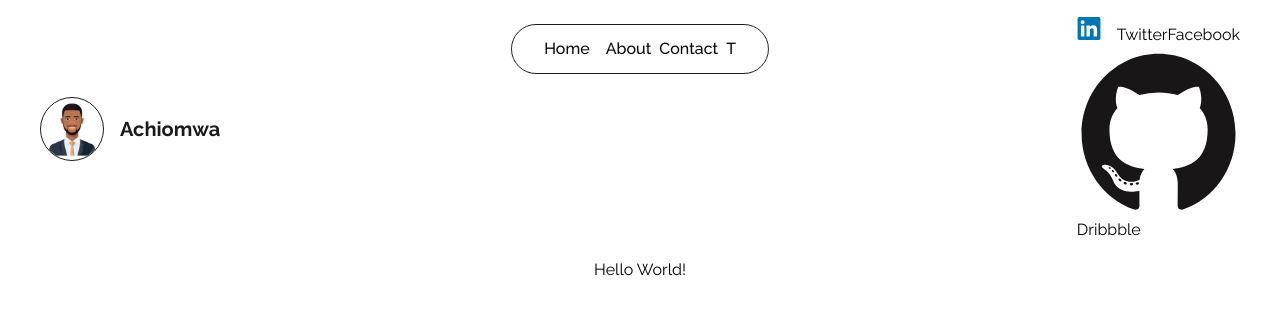
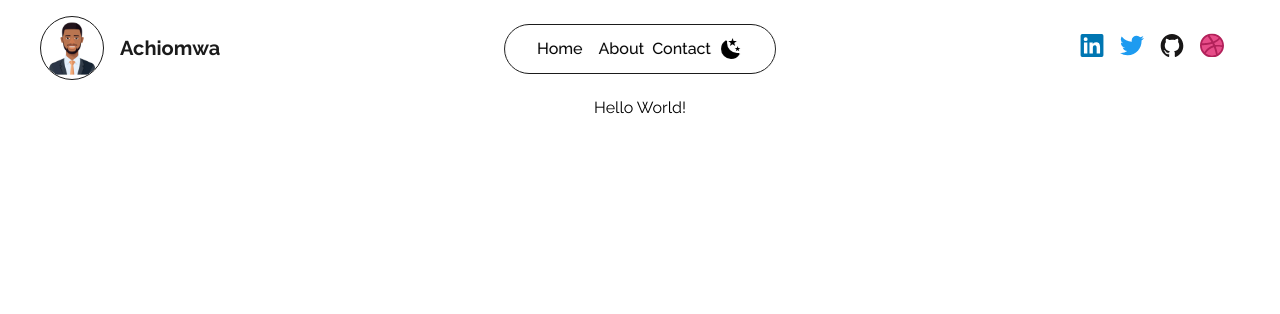
Before and after one commit to houdinipapi/blog-application, a Next.js app in the folder blog/: page / in a window 1280 px wide. Shown: the top 314 px of the page. Built offline with nearby package versions, Linux system fonts and the light colour scheme.

Commit message:
chore: Add Twitter and Dribbble icons to Header component

```diff
--- a/blog/src/components/Header/index.tsx
+++ b/blog/src/components/Header/index.tsx
@@ -3,6 +3,9 @@ import Logo from './Logo';
 import Link from 'next/link';
 import LinkedinIcon from '../Icons/Icons';
 import Github from '../Icons/Github';
+import TwitterIcon from '../Icons/Twitter';
+import DribbleIcon from '../Icons/Dribbble';
+import SunIcon from '../Icons/Sun';
 
 const Header = () => {
   return (
@@ -12,14 +15,48 @@ const Header = () => {
         <Link href="/" className='mr-2' title='Home'>Home</Link>
         <Link href="/about" className='mx-2' title='About'>About</Link>
         <Link href="/contact" className='mr-2' title='Contact'>Contact</Link>
-        <button>T</button>
+        <button title="Toggle Theme">
+          <SunIcon className={undefined} />
+        </button>
       </nav>
       <div>
-        <a title='LinkedinIcon' href="http://example.com" className='inline-block w-6 h-6 mr-4'><LinkedinIcon className={undefined} /></a>
-        <a href="http://example.com">Twitter</a>
-        <a href="http://example.com">Facebook</a>
-        <a title='GithubIcon' href="http://example.com"><Github className={undefined} /></a>
-        <a href="http://example.com">Dribbble</a>
+
+        {/* Linkedin */}
+        <a
+          title='LinkedinIcon'
+          href="http://example.com"
+          className='inline-block w-6 h-6 mr-4'
+        >
+          <LinkedinIcon className="hover:scale-125 transition-all ease duration-200" />
+        </a>
+
+        {/* Twitter */}
+        <a
+          title='TwitterIcon'
+          href="http://example.com"
+          className='inline-block w-6 h-6 mr-4'
+        >
+          <TwitterIcon className="hover:scale-125 transition-all ease duration-200" />
+        </a>
+
+        {/* Github */}
+        <a
+          title='GithubIcon'
+          href="http://example.com"
+          className='inline-block w-6 h-6 mr-4'
+        >
+          <Github className="hover:scale-125 transition-all ease duration-200" />
+        </a>
+
+        {/* Dribble */}
+        <a
+          title='DribbbleIcon'
+          href="http://example.com"
+          className='inline-block w-6 h-6 mr-4'
+        >
+          <DribbleIcon className="hover:scale-125 transition-all ease duration-200" />
+        </a>
+
       </div>
     </header>
   );
--- a/blog/src/components/Icons/Moon.tsx
+++ b/blog/src/components/Icons/Moon.tsx
@@ -8,103 +8,175 @@ const MoonIcon = ({className, ...rest}: {className: any}) => (
     width="24"
     height="24"
     viewBox="0 0 24 24"
+    {...rest}
     className={cx("w-full h-auto", className)}
-    {...rest}
   >
-    <path fill="rgba(255, 255, 255, 0)" d="M0 0h24v24H0z" />
-    <g>
-      <animateTransform
-        fill="none"
-        stroke="currentColor"
-        strokeDasharray={2}
-        strokeDashoffset={2}
-        strokeLinecap="round"
-        strokeWidth={2}
-        attributeName="transform"
-        dur="30s"
-        repeatCount="indefinite"
-        type="rotate"
-        values="0 12 12;360 12 12"
-      />
+    <g
+      fill="none"
+      stroke="currentColor"
+      strokeLinecap="round"
+      strokeLinejoin="round"
+      strokeWidth="2"
+    >
+      <g strokeDasharray="2">
+        <path d="M12 21v1M21 12h1M12 3v-1M3 12h-1">
+          <animate
+            fill="freeze"
+            attributeName="stroke-dashoffset"
+            dur="0.2s"
+            values="4;2"
+          />
+        </path>
+        <path d="M18.5 18.5l0.5 0.5M18.5 5.5l0.5 -0.5M5.5 5.5l-0.5 -0.5M5.5 18.5l-0.5 0.5">
+          <animate
+            fill="freeze"
+            attributeName="stroke-dashoffset"
+            begin="0.2s"
+            dur="0.2s"
+            values="4;2"
+          />
+        </path>
+      </g>
+      <path
+        fill="currentColor"
+        d="M7 6 C7 12.08 11.92 17 18 17 C18.53 17 19.05 16.96 19.56 16.89 C17.95 19.36 15.17 21 12 21 C7.03 21 3 16.97 3 12 C3 8.83 4.64 6.05 7.11 4.44 C7.04 4.95 7 5.47 7 6 Z"
+        opacity="0"
+      >
+        <set attributeName="opacity" begin="0.5s" to="1" />
+      </path>
     </g>
-    <g fill="currentColor">
-      <path d="m15.22 6.03 2.53-1.94L14.56 4 13.5 1l-1.06 3-3.19.09 2.53 1.94-.91 3.06 2.63-1.81 2.63 1.81-.91-3.06Z">
+    <g fill="currentColor" fillOpacity="0">
+      <path d="m15.22 6.03l2.53-1.94L14.56 4L13.5 1l-1.06 3l-3.19.09l2.53 1.94l-.91 3.06l2.63-1.81l2.63 1.81z">
+        <animate
+          id="lineMdSunnyFilledLoopToMoonFilledLoopTransition0"
+          fill="freeze"
+          attributeName="fill-opacity"
+          begin="0.6s;lineMdSunnyFilledLoopToMoonFilledLoopTransition0.begin+6s"
+          dur="0.4s"
+          values="0;1"
+        />
         <animate
           fill="freeze"
           attributeName="fill-opacity"
+          begin="lineMdSunnyFilledLoopToMoonFilledLoopTransition0.begin+2.2s"
           dur="0.4s"
           values="1;0"
         />
       </path>
-      <path d="M19.61 12.25 21.25 11l-2.06-.05L18.5 9l-.69 1.95-2.06.05 1.64 1.25-.59 1.98 1.7-1.17 1.7 1.17-.59-1.98Z">
+      <path d="M13.61 5.25L15.25 4l-2.06-.05L12.5 2l-.69 1.95L9.75 4l1.64 1.25l-.59 1.98l1.7-1.17l1.7 1.17z">
         <animate
           fill="freeze"
           attributeName="fill-opacity"
-          begin="0.2s"
+          begin="lineMdSunnyFilledLoopToMoonFilledLoopTransition0.begin+3s"
+          dur="0.4s"
+          values="0;1"
+        />
+        <animate
+          fill="freeze"
+          attributeName="fill-opacity"
+          begin="lineMdSunnyFilledLoopToMoonFilledLoopTransition0.begin+5.2s"
+          dur="0.4s"
+          values="1;0"
+        />
+      </path>
+      <path d="M19.61 12.25L21.25 11l-2.06-.05L18.5 9l-.69 1.95l-2.06.05l1.64 1.25l-.59 1.98l1.7-1.17l1.7 1.17z">
+        <animate
+          fill="freeze"
+          attributeName="fill-opacity"
+          begin="lineMdSunnyFilledLoopToMoonFilledLoopTransition0.begin+0.4s"
+          dur="0.4s"
+          values="0;1"
+        />
+        <animate
+          fill="freeze"
+          attributeName="fill-opacity"
+          begin="lineMdSunnyFilledLoopToMoonFilledLoopTransition0.begin+2.8s"
+          dur="0.4s"
+          values="1;0"
+        />
+      </path>
+      <path d="m20.828 9.731l1.876-1.439l-2.366-.067L19.552 6l-.786 2.225l-2.366.067l1.876 1.439L17.601 12l1.951-1.342L21.503 12z">
+        <animate
+          fill="freeze"
+          attributeName="fill-opacity"
+          begin="lineMdSunnyFilledLoopToMoonFilledLoopTransition0.begin+3.4s"
+          dur="0.4s"
+          values="0;1"
+        />
+        <animate
+          fill="freeze"
+          attributeName="fill-opacity"
+          begin="lineMdSunnyFilledLoopToMoonFilledLoopTransition0.begin+5.6s"
           dur="0.4s"
           values="1;0"
         />
       </path>
     </g>
-    <g
-      fill="currentColor"
-      stroke="currentColor"
-      strokeLinecap="round"
-      strokeLinejoin="round"
-      strokeWidth={2}
-    >
-      <path d="M7 6a10.994 10.994 0 0 0 12.56 10.89C17.95 19.36 15.17 21 12 21a9 9 0 0 1-9-9c0-3.17 1.64-5.95 4.11-7.56C7.04 4.95 7 5.47 7 6Z" />
-      <set attributeName="opacity" begin="0.6s" to={0} />
-    </g>
-    <mask id="a">
-      <circle cx={12} cy={12} r={12} fill="#fff" />
-      <circle cx={18} cy={6} r={12} fill="#fff">
+    <mask id="lineMdSunnyFilledLoopToMoonFilledLoopTransition1">
+      <circle cx="12" cy="12" r="12" fill="#fff" />
+      <circle cx="22" cy="2" r="3" fill="#fff">
         <animate
           fill="freeze"
           attributeName="cx"
-          begin="0.6s"
+          begin="0.1s"
           dur="0.4s"
-          values="18;22"
+          values="22;18"
         />
         <animate
           fill="freeze"
           attributeName="cy"
-          begin="0.6s"
+          begin="0.1s"
           dur="0.4s"
-          values="6;2"
+          values="2;6"
         />
         <animate
           fill="freeze"
           attributeName="r"
-          begin="0.6s"
+          begin="0.1s"
           dur="0.4s"
-          values="12;3"
+          values="3;12"
         />
       </circle>
-      <circle cx={18} cy={6} r={10}>
+      <circle cx="22" cy="2" r="1">
         <animate
           fill="freeze"
           attributeName="cx"
-          begin="0.6s"
+          begin="0.1s"
           dur="0.4s"
-          values="18;22"
+          values="22;18"
         />
         <animate
           fill="freeze"
           attributeName="cy"
-          begin="0.6s"
+          begin="0.1s"
           dur="0.4s"
-          values="6;2"
+          values="2;6"
         />
         <animate
           fill="freeze"
           attributeName="r"
-          begin="0.6s"
+          begin="0.1s"
           dur="0.4s"
-          values="10;1"
+          values="1;10"
         />
       </circle>
     </mask>
+    <circle
+      cx="12"
+      cy="12"
+      r="6"
+      fill="currentColor"
+      mask="url(#lineMdSunnyFilledLoopToMoonFilledLoopTransition1)"
+    >
+      <set attributeName="opacity" begin="0.5s" to="0" />
+      <animate
+        fill="freeze"
+        attributeName="r"
+        begin="0.1s"
+        dur="0.4s"
+        values="6;10"
+      />
+    </circle>
   </svg>
 )
 
--- a/blog/src/components/Icons/Sun.tsx
+++ b/blog/src/components/Icons/Sun.tsx
@@ -5,161 +5,154 @@ import * as React from "react"
 const SunIcon = ({className, ...rest}: {className: any}) => (
   <svg
     xmlns="http://www.w3.org/2000/svg"
-    width="1em"
-    height="1em"
+    width="24"
+    height="24"
     viewBox="0 0 24 24"
+    {...rest}
     className={cx("w-full h-auto", className)}
-    {...rest}
   >
+    <rect x="0" y="0" width="24" height="24" fill="rgba(255, 255, 255, 0)" />
     <g
       fill="none"
       stroke="currentColor"
-      strokeDasharray={2}
+      strokeDasharray="2"
+      strokeDashoffset="2"
       strokeLinecap="round"
-      strokeLinejoin="round"
-      strokeWidth={2}
+      strokeWidth="2"
     >
-      <path d="M12 21v1m9-10h1M12 3V2M3 12H2">
+      <path d="M0 0">
+        <animate
+          fill="freeze"
+          attributeName="d"
+          begin="1.2s"
+          dur="0.2s"
+          values="M12 19v1M19 12h1M12 5v-1M5 12h-1;M12 21v1M21 12h1M12 3v-1M3 12h-1"
+        />
         <animate
           fill="freeze"
           attributeName="stroke-dashoffset"
+          begin="1.2s"
           dur="0.2s"
-          values="4;2"
+          values="2;0"
         />
       </path>
-      <path d="m18.5 18.5.5.5m-.5-13.5L19 5m-13.5.5L5 5m.5 13.5L5 19">
+      <path d="M0 0">
+        <animate
+          fill="freeze"
+          attributeName="d"
+          begin="1.5s"
+          dur="0.2s"
+          values="M17 17l0.5 0.5M17 7l0.5 -0.5M7 7l-0.5 -0.5M7 17l-0.5 0.5;M18.5 18.5l0.5 0.5M18.5 5.5l0.5 -0.5M5.5 5.5l-0.5 -0.5M5.5 18.5l-0.5 0.5"
+        />
         <animate
           fill="freeze"
           attributeName="stroke-dashoffset"
-          begin="0.2s"
-          dur="0.2s"
-          values="4;2"
+          begin="1.5s"
+          dur="1.2s"
+          values="2;0"
         />
       </path>
+      <animateTransform
+        attributeName="transform"
+        dur="30s"
+        repeatCount="indefinite"
+        type="rotate"
+        values="0 12 12;360 12 12"
+      />
     </g>
-    <g fill="none" fillOpacity={0}>
-      <path d="m15.22 6.03 2.53-1.94L14.56 4 13.5 1l-1.06 3-3.19.09 2.53 1.94-.91 3.06 2.63-1.81 2.63 1.81z">
+    <g fill="currentColor">
+      <path d="M15.22 6.03L17.75 4.09L14.56 4L13.5 1L12.44 4L9.25 4.09L11.78 6.03L10.87 9.09L13.5 7.28L16.13 9.09L15.22 6.03Z">
         <animate
           fill="freeze"
           attributeName="fill-opacity"
-          begin="0.6s;lineMdSunnyFilledLoopToMoonFilledLoopTransition0.begin+6s"
-          dur="0.4s"
-          values="0;1"
-        />
-        <animate
-          fill="freeze"
-          attributeName="fill-opacity"
-          begin="lineMdSunnyFilledLoopToMoonFilledLoopTransition0.begin+2.2s"
           dur="0.4s"
           values="1;0"
         />
       </path>
-      <path d="M13.61 5.25 15.25 4l-2.06-.05L12.5 2l-.69 1.95L9.75 4l1.64 1.25-.59 1.98 1.7-1.17 1.7 1.17z">
+      <path d="M19.61 12.25L21.25 11L19.19 10.95L18.5 9L17.81 10.95L15.75 11L17.39 12.25L16.8 14.23L18.5 13.06L20.2 14.23L19.61 12.25Z">
         <animate
           fill="freeze"
           attributeName="fill-opacity"
-          begin="lineMdSunnyFilledLoopToMoonFilledLoopTransition0.begin+3s"
-          dur="0.4s"
-          values="0;1"
-        />
-        <animate
-          fill="freeze"
-          attributeName="fill-opacity"
-          begin="lineMdSunnyFilledLoopToMoonFilledLoopTransition0.begin+5.2s"
-          dur="0.4s"
-          values="1;0"
-        />
-      </path>
-      <path d="M19.61 12.25 21.25 11l-2.06-.05L18.5 9l-.69 1.95-2.06.05 1.64 1.25-.59 1.98 1.7-1.17 1.7 1.17z">
-        <animate
-          fill="freeze"
-          attributeName="fill-opacity"
-          begin="lineMdSunnyFilledLoopToMoonFilledLoopTransition0.begin+0.4s"
-          dur="0.4s"
-          values="0;1"
-        />
-        <animate
-          fill="freeze"
-          attributeName="fill-opacity"
-          begin="lineMdSunnyFilledLoopToMoonFilledLoopTransition0.begin+2.8s"
-          dur="0.4s"
-          values="1;0"
-        />
-      </path>
-      <path d="m20.828 9.731 1.876-1.439-2.366-.067L19.552 6l-.786 2.225-2.366.067 1.876 1.439L17.601 12l1.951-1.342L21.503 12z">
-        <animate
-          fill="freeze"
-          attributeName="fill-opacity"
-          begin="lineMdSunnyFilledLoopToMoonFilledLoopTransition0.begin+3.4s"
-          dur="0.4s"
-          values="0;1"
-        />
-        <animate
-          fill="freeze"
-          attributeName="fill-opacity"
-          begin="lineMdSunnyFilledLoopToMoonFilledLoopTransition0.begin+5.6s"
+          begin="0.2s"
           dur="0.4s"
           values="1;0"
         />
       </path>
     </g>
-    <mask id="a">
-      <circle cx={12} cy={12} r={12} fill="#fff" />
-      <circle cx={22} cy={2} r={3} fill="#fff">
+    <g
+      fill="currentColor"
+      stroke="currentColor"
+      strokeLinecap="round"
+      strokeLinejoin="round"
+      strokeWidth="2"
+    >
+      <path d="M7 6 C7 12.08 11.92 17 18 17 C18.53 17 19.05 16.96 19.56 16.89 C17.95 19.36 15.17 21 12 21 C7.03 21 3 16.97 3 12 C3 8.83 4.64 6.05 7.11 4.44 C7.04 4.95 7 5.47 7 6 Z" />
+      <set attributeName="opacity" begin="0.6s" to="0" />
+    </g>
+    <mask id="lineMdMoonFilledToSunnyFilledLoopTransition0">
+      <circle cx="12" cy="12" r="12" fill="#fff" />
+      <circle cx="18" cy="6" r="12" fill="#fff">
         <animate
           fill="freeze"
           attributeName="cx"
-          begin="0.1s"
+          begin="0.6s"
           dur="0.4s"
-          values="22;18"
+          values="18;22"
         />
         <animate
           fill="freeze"
           attributeName="cy"
-          begin="0.1s"
+          begin="0.6s"
           dur="0.4s"
-          values="2;6"
+          values="6;2"
         />
         <animate
           fill="freeze"
           attributeName="r"
-          begin="0.1s"
+          begin="0.6s"
           dur="0.4s"
-          values="3;12"
+          values="12;3"
         />
       </circle>
-      <circle cx={22} cy={2} r={1}>
+      <circle cx="18" cy="6" r="10">
         <animate
           fill="freeze"
           attributeName="cx"
-          begin="0.1s"
+          begin="0.6s"
           dur="0.4s"
-          values="22;18"
+          values="18;22"
         />
         <animate
           fill="freeze"
           attributeName="cy"
-          begin="0.1s"
+          begin="0.6s"
           dur="0.4s"
-          values="2;6"
+          values="6;2"
         />
         <animate
           fill="freeze"
           attributeName="r"
-          begin="0.1s"
+          begin="0.6s"
           dur="0.4s"
-          values="1;10"
+          values="10;1"
         />
       </circle>
     </mask>
-    <circle cx={12} cy={12} r={6} fill="currentColor" mask="url(#a)">
-      <set attributeName="opacity" begin="0.5s" to={0} />
+    <circle
+      cx="12"
+      cy="12"
+      r="10"
+      fill="currentColor"
+      mask="url(#lineMdMoonFilledToSunnyFilledLoopTransition0)"
+      opacity="0"
+    >
+      <set attributeName="opacity" begin="0.6s" to="1" />
       <animate
         fill="freeze"
         attributeName="r"
-        begin="0.1s"
+        begin="0.6s"
         dur="0.4s"
-        values="6;10"
+        values="10;6"
       />
     </circle>
   </svg>
```
